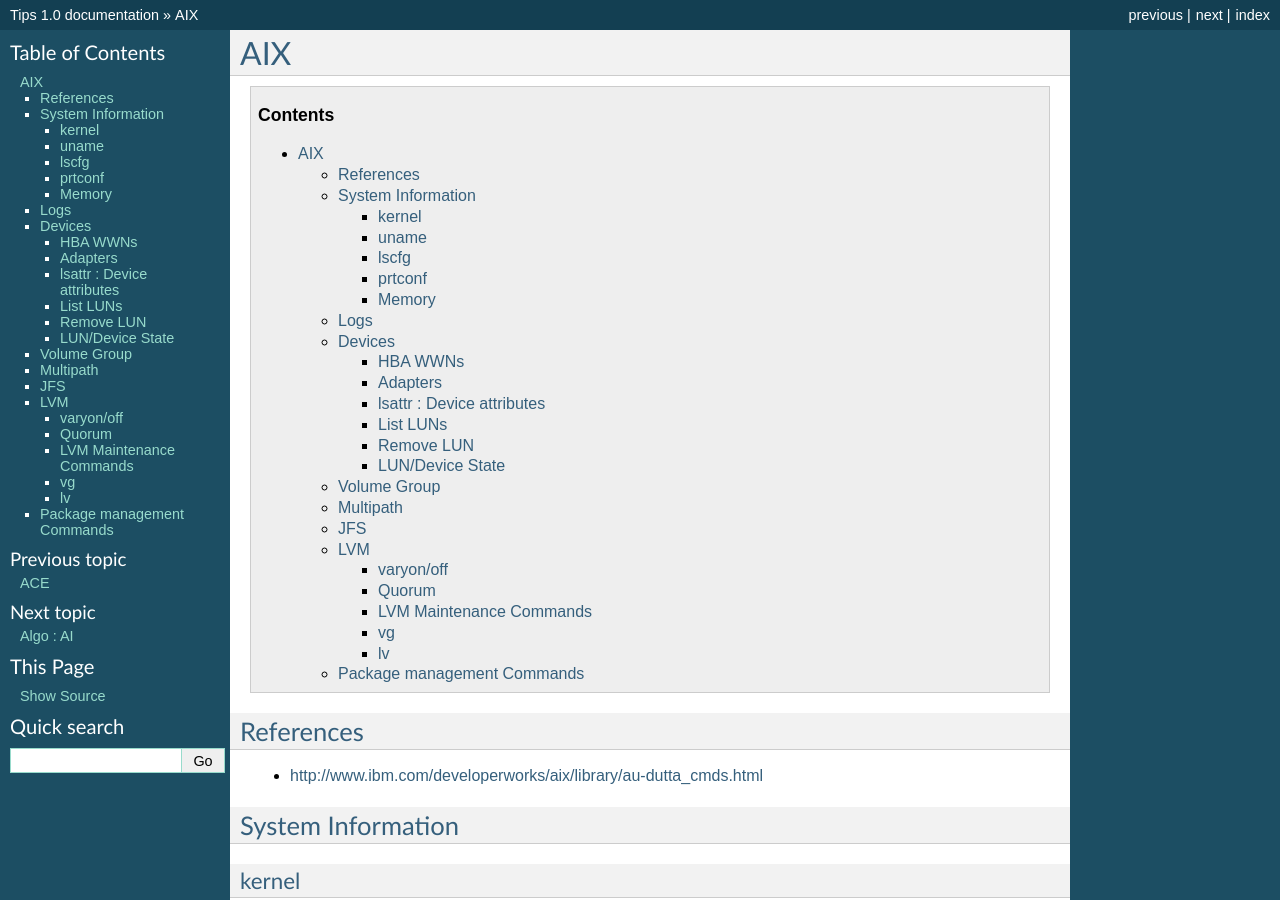
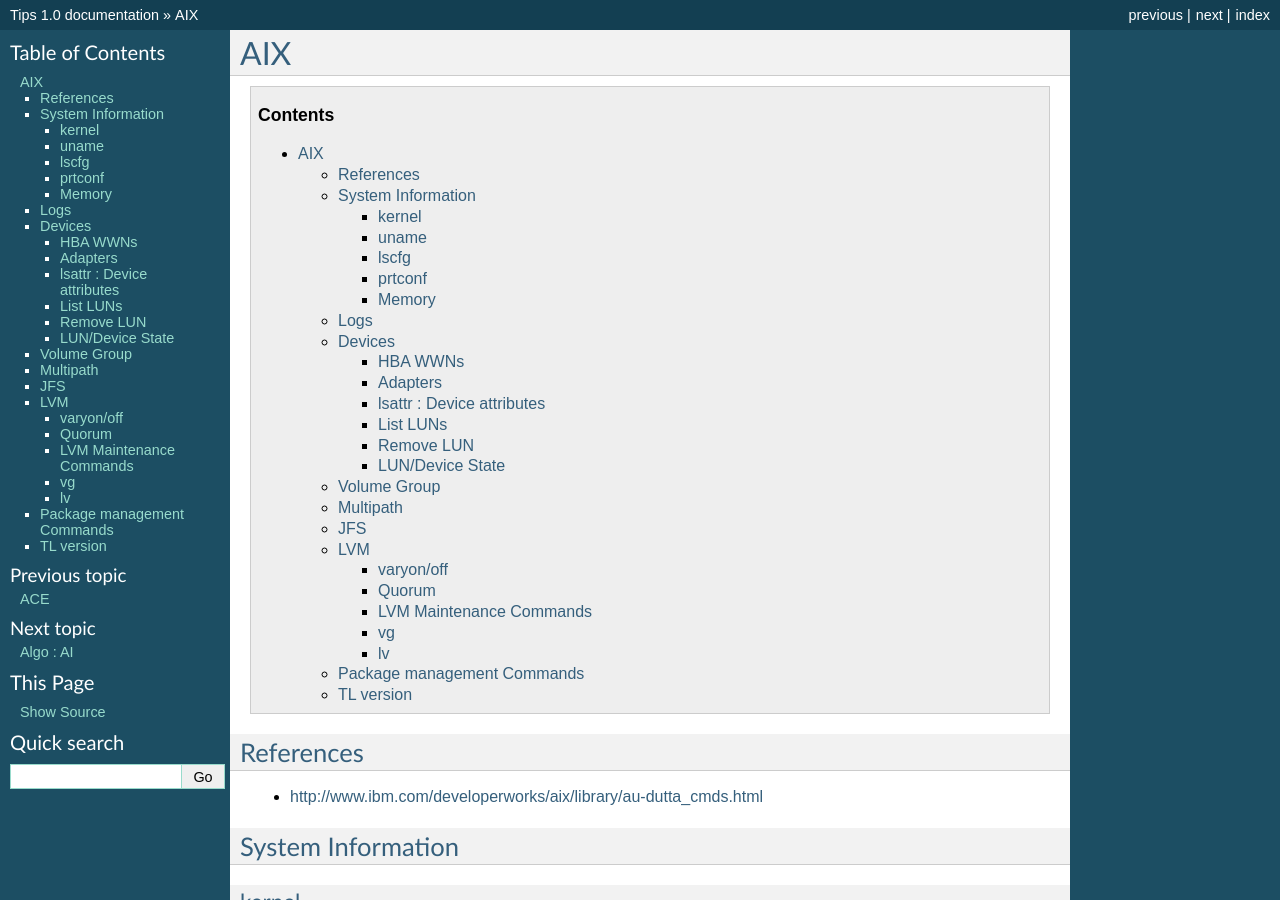
Before and after one commit to bhargavakumark/Notes, a Sphinx documentation site: the page built from source/aix.rst, in a window 1280 px wide and 900 px high. Built offline with Sphinx 7.4.7, drawn with Linux system fonts in a browser that asks for light colours.

Commit message:
aix tl version

```diff
--- a/source/aix.rst
+++ b/source/aix.rst
@@ -371,3 +371,11 @@
 ::
 
     instfix -k IY73748 -d /dev/cd0
+
+
+TL version
+----------
+
+::
+
+    oslevel -r
```
